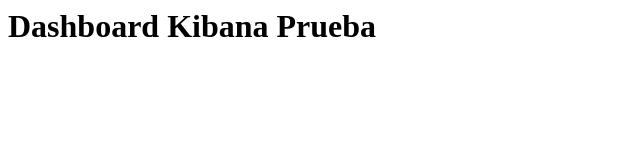
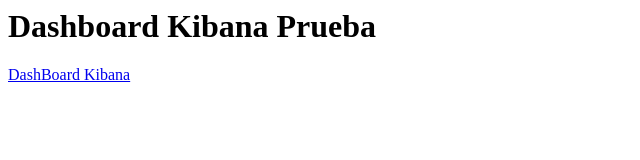
Before and after one commit to MarcoTulioGT/ReprocessDataTalend, a plain HTML site: page index.html in a window 1280 px wide. Shown: the whole page, without its empty margins (0-640 px from the left). Drawn offline with Linux system fonts and the light colour scheme.

Commit message:
Update index.html

```diff
--- a/index.html
+++ b/index.html
@@ -1,4 +1,4 @@
 <html>
 <h1>Dashboard Kibana Prueba</h1>
-<a href="http://172.22.49.29:5601/app/kibana#/dashboard/e1996d20-d6ea-11e8-be3c-1f2fb3696472?_g=(refreshInterval%3A(display%3A'1%20minute'%2Cpause%3A!f%2Csection%3A2%2Cvalue%3A60000)%2Ctime%3A(from%3Anow-12h%2Cmode%3Aquick%2Cto%3Anow))"></a>
+<a href="http://172.22.49.29:5601/app/kibana#/dashboard/e1996d20-d6ea-11e8-be3c-1f2fb3696472?_g=(refreshInterval%3A(display%3A'1%20minute'%2Cpause%3A!f%2Csection%3A2%2Cvalue%3A60000)%2Ctime%3A(from%3Anow-12h%2Cmode%3Aquick%2Cto%3Anow))">DashBoard Kibana</a>
 </html>
```
